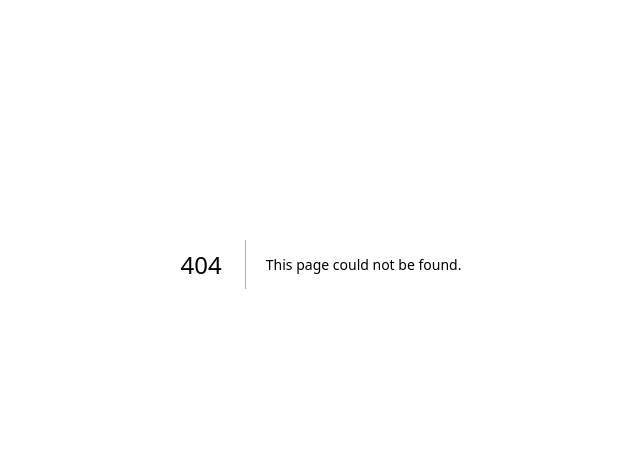
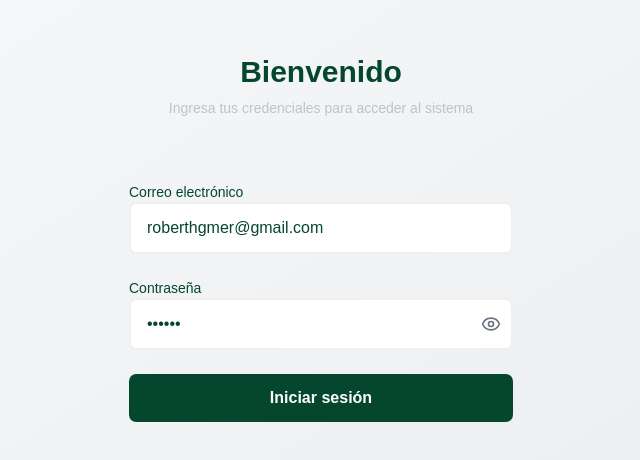
Before and after one commit to RoberthLoorDev/iasapp-nextjs, a Next.js app: page /login in a window 1280 px wide. Before the commit this address had no page. Shown: the part 136-596 px from the top of the page, without its empty margins (319-959 px from the left). Built offline with nearby package versions, Linux system fonts and the light colour scheme; no server answers.

Commit message:
feat: implementar página de inicio de sesión con manejo de autenticación y validación

```diff
--- /dev/null
+++ b/src/app/login/page.tsx
@@ -0,0 +1,105 @@
+"use client";
+
+import { useAuth } from "@/context/AuthContext";
+import { useState } from "react";
+import { Eye, EyeOff } from "lucide-react";
+import { mapApiError } from "@/utils/errorMapper";
+import { toast } from "sonner";
+
+export default function LoginPage() {
+     const { login } = useAuth();
+     const [email, setEmail] = useState("roberthgmer@gmail.com");
+     const [password, setPassword] = useState("123456");
+     const [isLoading, setIsLoading] = useState(false);
+     const [showPassword, setShowPassword] = useState(false);
+
+     const handleSubmit = async (e: React.FormEvent) => {
+          e.preventDefault();
+          setIsLoading(true);
+          try {
+               await login(email, password);
+               window.location.href = "/resumen";
+          } catch (err: any) {
+               console.error("Error al iniciar sesión:", err);
+               toast.error(mapApiError(err.response?.data?.message));
+          } finally {
+               setIsLoading(false);
+          }
+     };
+
+     return (
+          <div className="min-h-screen bg-gradient-to-br from-[#f8f9fa] to-[#e9ecef] flex items-center justify-center p-4">
+               <div className="w-full max-w-md">
+                    {/* Logo/Header */}
+                    <div className="text-center mb-8 -mt-5">
+                         <h1 className="text-3xl font-bold text-[#05462F] mb-2">Bienvenido</h1>
+                         <p className="text-[#BDC4C2] text-sm">Ingresa tus credenciales para acceder al sistema</p>
+                    </div>
+
+                    {/* Login Card */}
+                    <div className="rounded-xl shadow-lg  p-8">
+                         <form onSubmit={handleSubmit} className="space-y-6">
+                              <div>
+                                   <label htmlFor="email" className="block text-sm font-medium text-[#05462F]">
+                                        Correo electrónico
+                                   </label>
+                                   {/* Mostrar error encima del input */}
+                                   <input
+                                        id="email"
+                                        type="email"
+                                        value={email}
+                                        onChange={(e) => setEmail(e.target.value)}
+                                        placeholder="ejemplo@correo.com"
+                                        className="bg-white w-full px-4 py-3 border-2 border-[#EFEFEF] rounded-lg focus:border-[#33A680] focus:ring-2 focus:ring-[#33A680]/20 transition-colors duration-200 text-[#05462F] placeholder-[#BDC4C2]"
+                                        required
+                                   />
+                              </div>
+
+                              <div>
+                                   <label htmlFor="password" className="block text-sm font-medium text-[#05462F]">
+                                        Contraseña
+                                   </label>
+                                   <div className="relative">
+                                        <input
+                                             id="password"
+                                             type={showPassword ? "text" : "password"}
+                                             value={password}
+                                             onChange={(e) => setPassword(e.target.value)}
+                                             placeholder="••••••••"
+                                             className="bg-white w-full px-4 py-3 border-2 border-[#EFEFEF] rounded-lg
+                 focus:border-[#33A680] focus:ring-2 focus:ring-[#33A680]/20
+                 transition-colors duration-200 text-[#05462F]
+                 placeholder-[#BDC4C2] pr-10"
+                                             required
+                                        />
+                                        {/* Botón toggle */}
+                                        <button
+                                             type="button"
+                                             onClick={() => setShowPassword((prev) => !prev)}
+                                             className="absolute inset-y-0 right-3 flex items-center text-gray-500 hover:text-[#05462F] transition-colors"
+                                        >
+                                             {showPassword ? <EyeOff size={20} /> : <Eye size={20} />}
+                                        </button>
+                                   </div>
+                              </div>
+
+                              <button
+                                   type="submit"
+                                   disabled={isLoading}
+                                   className="w-full bg-[#05462F] hover:bg-[#04452E] text-white font-semibold py-3 px-4 rounded-lg transition-colors duration-200 disabled:opacity-50 disabled:cursor-not-allowed flex items-center justify-center gap-2"
+                              >
+                                   {isLoading ? (
+                                        <>
+                                             <div className="w-5 h-5 border-2 border-white border-t-transparent rounded-full animate-spin"></div>
+                                             Iniciando sesión...
+                                        </>
+                                   ) : (
+                                        "Iniciar sesión"
+                                   )}
+                              </button>
+                         </form>
+                    </div>
+               </div>
+          </div>
+     );
+}
--- /dev/null
+++ b/src/context/AuthContext.tsx
@@ -0,0 +1,71 @@
+"use client";
+
+import { createContext, useContext, useEffect, useState } from "react";
+import * as authService from "@/services/authService";
+
+type User = {
+     id: string;
+     name: string;
+     email: string;
+     firstName: string;
+     lastName: string;
+     isEmailVerified: boolean;
+};
+
+type AuthContextType = {
+     user: User | null;
+     token: string | null;
+     login: (email: string, password: string) => Promise<void>;
+     logout: () => void;
+};
+
+const AuthContext = createContext<AuthContextType | undefined>(undefined);
+
+export const AuthProvider = ({ children }: { children: React.ReactNode }) => {
+     const [user, setUser] = useState<User | null>(null);
+     const [token, setToken] = useState<string | null>(null);
+
+     useEffect(() => {
+          const savedToken = localStorage.getItem("token");
+          const savedUser = localStorage.getItem("user");
+          if (savedToken && savedUser) {
+               setToken(savedToken);
+               setUser(JSON.parse(savedUser));
+          }
+     }, []);
+
+     const login = async (email: string, password: string) => {
+          const data = await authService.login({ email, password });
+
+          // guardar en localStorage
+          localStorage.setItem("token", data.accessToken);
+          localStorage.setItem("user", JSON.stringify(data));
+
+          // actualizar estado
+          setToken(data.accessToken);
+          setUser({
+               id: data.id,
+               name: data.name,
+               email: data.email,
+               firstName: data.firstName,
+               lastName: data.lastName,
+               isEmailVerified: data.isEmailVerified,
+          });
+     };
+
+     const logout = () => {
+          localStorage.removeItem("token");
+          localStorage.removeItem("user");
+          setToken(null);
+          setUser(null);
+          window.location.href = "/login";
+     };
+
+     return <AuthContext.Provider value={{ user, token, login, logout }}>{children}</AuthContext.Provider>;
+};
+
+export const useAuth = () => {
+     const ctx = useContext(AuthContext);
+     if (!ctx) throw new Error("useAuth debe usarse dentro de AuthProvider");
+     return ctx;
+};
--- a/src/providers/Providers.tsx
+++ b/src/providers/Providers.tsx
@@ -1,5 +1,6 @@
 "use client";
 
+import { AuthProvider } from "@/context/AuthContext";
 import { QueryClient, QueryClientProvider } from "@tanstack/react-query";
 import { ReactQueryDevtools } from "@tanstack/react-query-devtools";
 import { useState } from "react";
@@ -9,7 +10,7 @@ export function Providers({ children }: { children: React.ReactNode }) {
 
      return (
           <QueryClientProvider client={queryClient}>
-               {children}
+               <AuthProvider>{children}</AuthProvider>
                <ReactQueryDevtools initialIsOpen={false} />
           </QueryClientProvider>
      );
--- /dev/null
+++ b/src/services/authService.ts
@@ -0,0 +1,7 @@
+import { api } from "@/lib/axios";
+import { LoginRequest, LoginResponse } from "@/types/authTypes";
+
+export async function login(payload: LoginRequest) {
+     const { data } = await api.post<LoginResponse>("/auth/login", payload);
+     return data.data;
+}
--- /dev/null
+++ b/src/types/authTypes.ts
@@ -0,0 +1,35 @@
+export type User = {
+     id: string;
+     name: string;
+     email: string;
+     firstName: string;
+     lastName: string;
+     isEmailVerified: boolean;
+     accessToken: string;
+};
+
+export type LoginPayload = {
+     user: User;
+     accessToken: string;
+};
+
+export type AuthContextType = {
+     user: User | null;
+     token: string | null;
+     login: (payload: LoginPayload) => void;
+     logout: () => void;
+};
+
+export type LoginRequest = { email: string; password: string };
+export type LoginResponse = {
+     message: string;
+     data: {
+          id: string;
+          name: string;
+          email: string;
+          firstName: string;
+          lastName: string;
+          isEmailVerified: boolean;
+          accessToken: string;
+     };
+};
```
